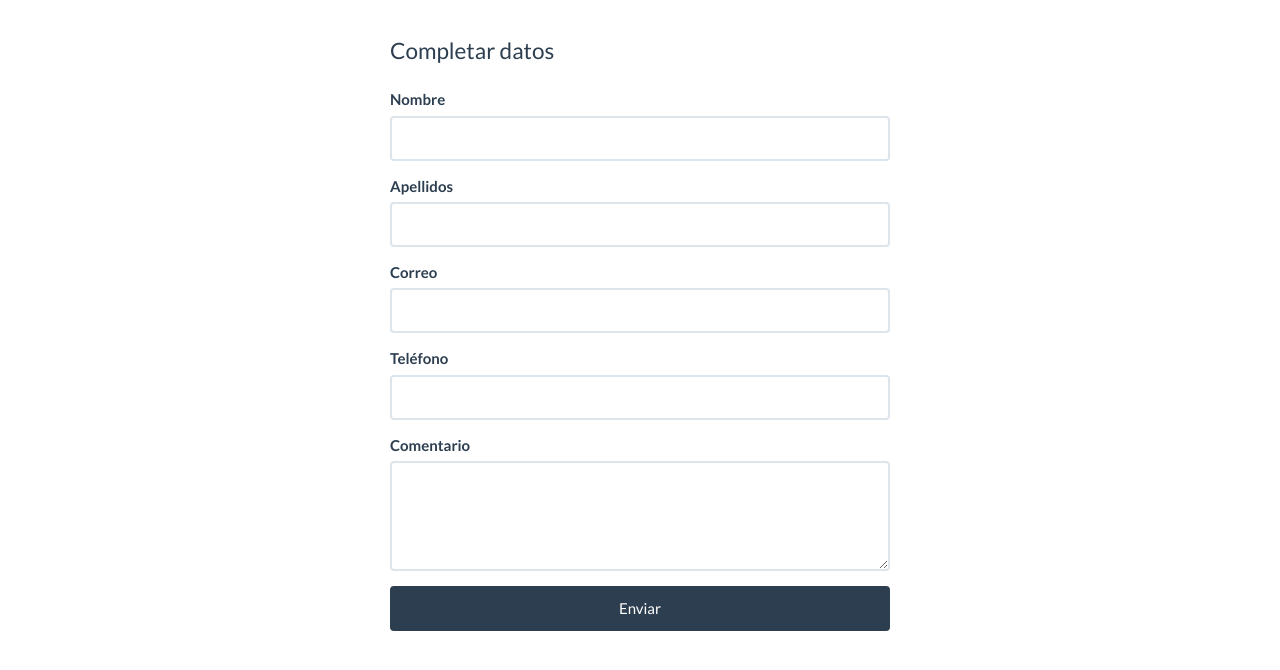
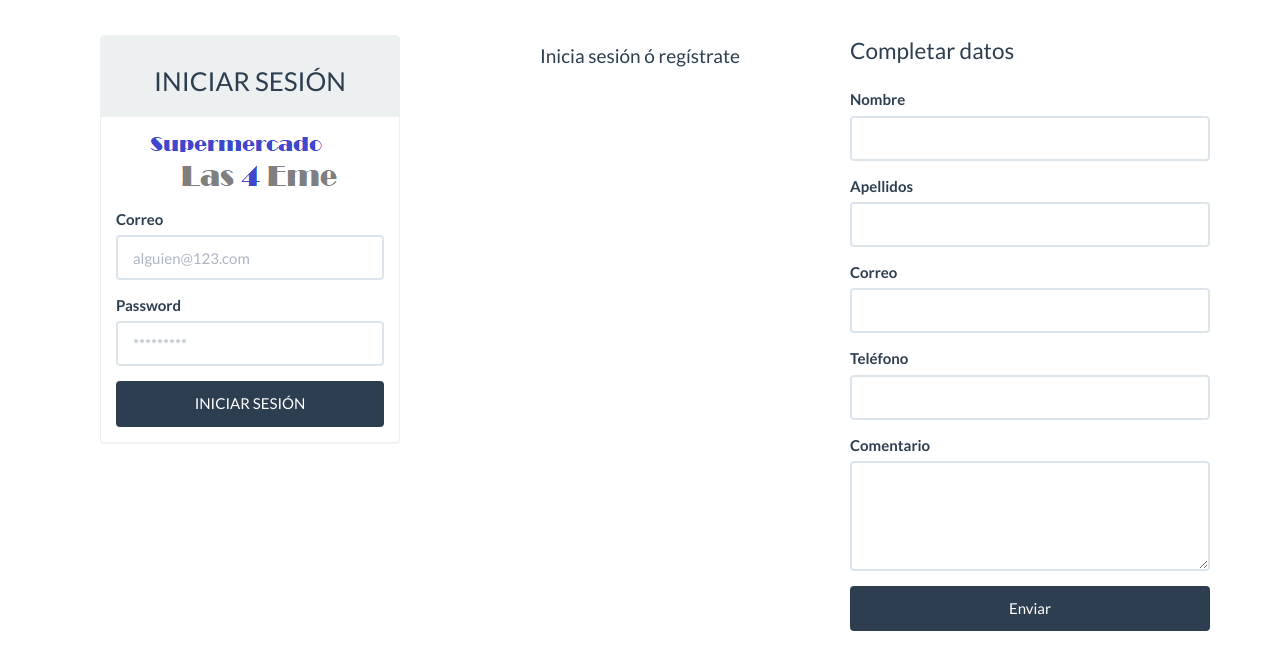
Before and after one commit to K0ftry/tienda-online, a PHP site: page /finalizar.php in a window 1280 px wide. Shown: the part 65-735 px from the top of the page. Run offline with PHP 8.4, Linux system fonts and the light colour scheme.

Commit message:
loggin y registro juntos

```diff
--- a/finalizar.php
+++ b/finalizar.php
@@ -44,9 +44,38 @@ require 'funciones.php';
     </nav>
 
     <div class="container" id="main">
-        <div class="main-form" >
+
             <div class="row" >
-                <div class="col-md-12" >
+                <div class="col-md-4">
+                 <div class="main-login">
+            <form action="clientes/login_buying.php" method="POST">
+                <div class="panel panel-default">
+                     <div class="panel-heading">
+                         <h3 class="text-center">INICIAR SESIÓN</h3>
+                     </div>
+                     <div class="panel-body">
+                        <p class="text-center">
+                            <img src="assets/imagenes/logo.png" alt="">
+                        </p>
+                        <div class="form-group">
+                            <label>Correo</label>
+                            <input type="text" class="form-control" name="correo" placeholder="alguien@123.com"
+                            required>
+                        </div>
+                        <div class="form-group">
+                            <label>Password</label>
+                            <input type="password" class="form-control" name="clave" placeholder="*********"
+                            required>
+                        </div>
+
+                        <button type="submit" class="btn btn-primary btn-block">INICIAR SESIÓN</button>
+                     </div>
+                 </div>
+                       </form>
+                     </div>
+                </div>
+                <div class="col-md-4"><h4 class="text-center">Inicia sesión ó regístrate</h4></div>
+                <div class="col-md-4" >
                     <fieldset>
                         <legend>Completar datos</legend>
                         <form action="completar_pedido.php" method="POST">
@@ -75,9 +104,6 @@ require 'funciones.php';
                     </fieldset>
                 </div>
             </div>
-        </div>
-
-
 
     </div> <!-- /container -->
 
```
Also changed, not shown: clientes/login_buying.php (added, +25 -0 lines).
